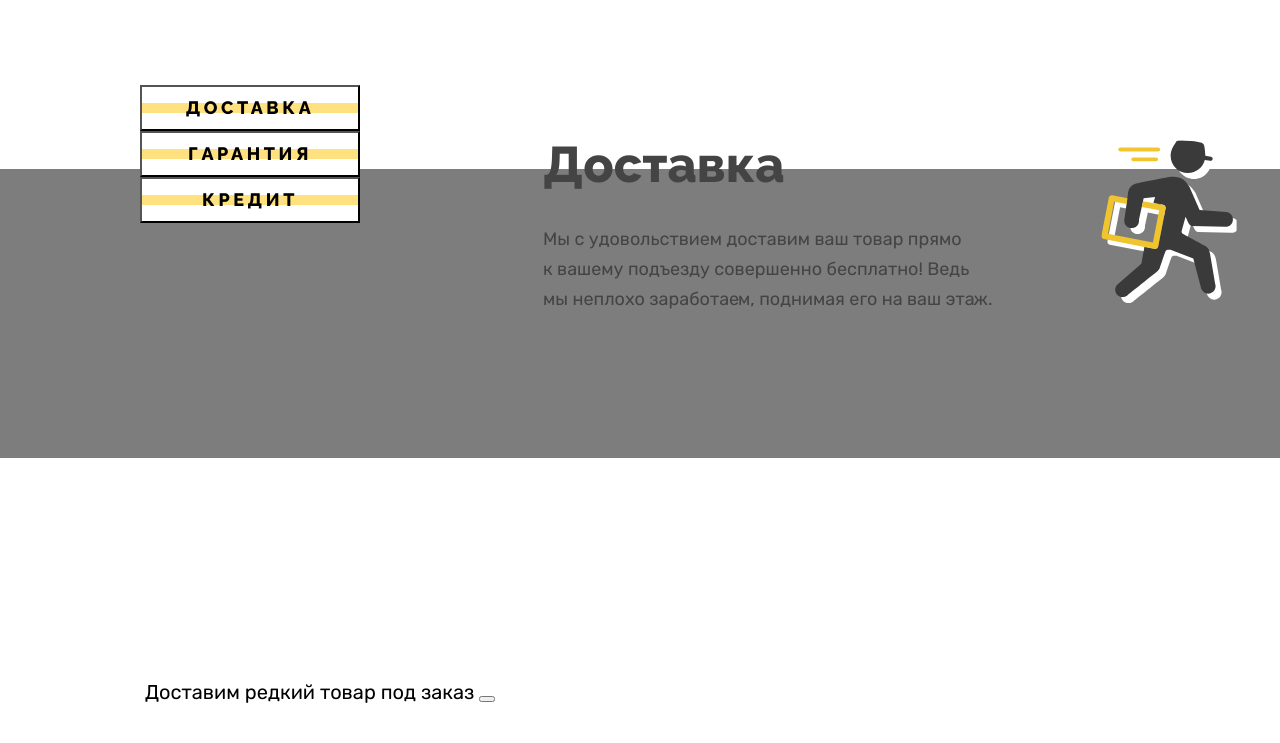
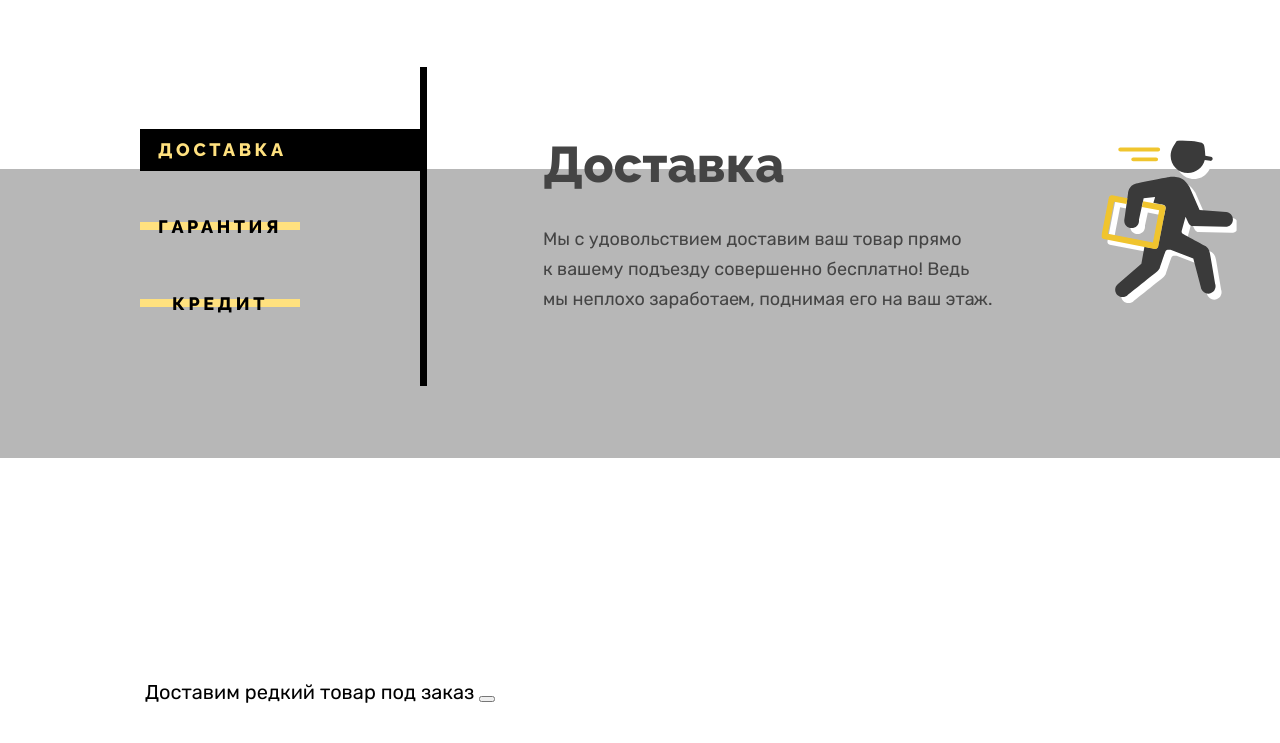
Before and after one commit to Alexlmth/Device, a website: page source/index.html in a window 1280 px wide. Shown: the part 1097-1840 px from the top of the page. Drawn offline with Linux system fonts and the light colour scheme.

Commit message:
17.04.25

```diff
--- a/source/sass/blocks/services.scss
+++ b/source/sass/blocks/services.scss
@@ -1,5 +1,5 @@
 .services{
-  background: linear-gradient(to top, rgb(126, 125, 125) 289px, #ffffff 0px);
+  background: linear-gradient(to top,#b7b7b7 289px, #ffffff 0px);
 }
 .services-wrapper{
   display: grid;
@@ -12,6 +12,34 @@
 .services-switcher__list,.services__list{
   list-style-type: none;
   padding: 0;
+  margin: 0;
+}
+.services-switcher__list{
+  display: flex;
+  flex-direction: column;
+  justify-content: center;
+  box-sizing: border-box;
+  border-right: 7px solid #000000 ;
+}
+.services-switcher__item{
+  margin-bottom: 35px;
+}
+.services-switcher__item:nth-child(3){
+  margin-bottom: 0;
+}
+.services-switcher__button{
+  width: 160px;
+  margin-right: 120px;
+  border: none;
+}
+.services-switcher__button-current{
+  background: none;
+  color: #FFE17F ;
+  background-color: #000000;
+  margin: 0;
+  text-align: left;
+  padding-left: 18px;
+  width: 280px;
 }
 .services__item{
   display: flex;
--- a/source/sass/blocks/slider.scss
+++ b/source/sass/blocks/slider.scss
@@ -70,10 +70,11 @@
   letter-spacing: 0.2em;
   line-height: 40px;
   text-transform: uppercase;
-  background-color: #FFE17F;
-  box-shadow:
-  inset 0 16px 0 0 #ffffff,
-  inset 0 -16px 0 0 #ffffff;
+  background: linear-gradient(to bottom, transparent 16px, #FFE17F 16px, #FFE17F 24px, transparent 16px);
+  //background-color: #FFE17F;
+ // box-shadow:
+  //inset 0 16px 0 0 #ffffff,
+  //inset 0 -16px 0 0 #ffffff;
 }
 .control-wrapper{
   display: flex;
```
Also changed, not shown: source/css/style.css, 1 other file.
